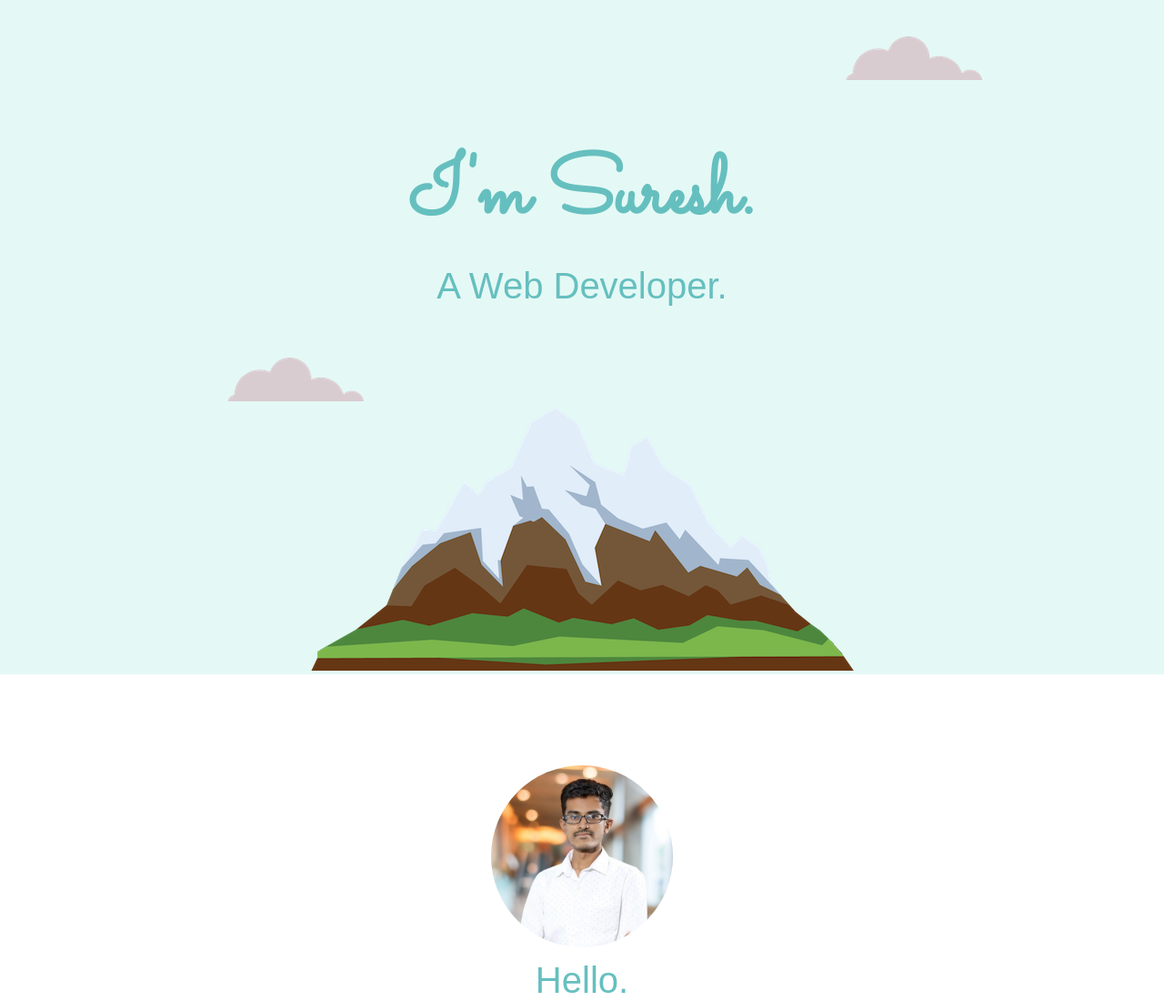
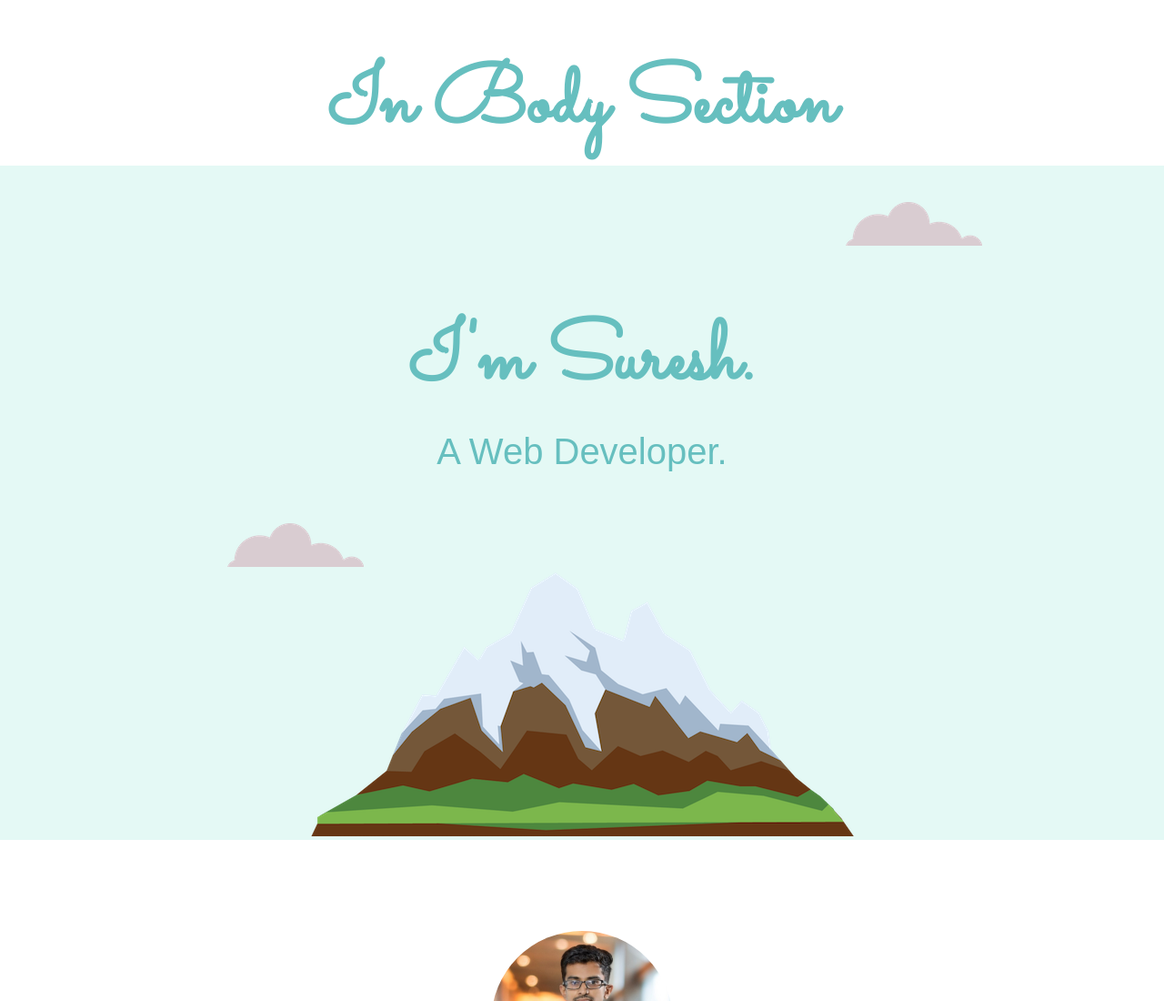
Before and after one commit to suresh-pauhala/Portfolio, a plain HTML site: page Index.html in a window 1280 px wide. Shown: the top 1100 px of the page at 91% size. Drawn offline with Linux system fonts and the light colour scheme; a web font is replaced by a local one.

Commit message:
vs commit

```diff
--- a/Index.html
+++ b/Index.html
@@ -11,7 +11,7 @@
 </head>
 
 <body>
-
+   <h1>In Body Section</h1>
     <div class="top-container">
         <img class="top-cloud" src="images/cloud.png" alt="cloud-img">
         <h1>I'm Suresh.</h1>
```
